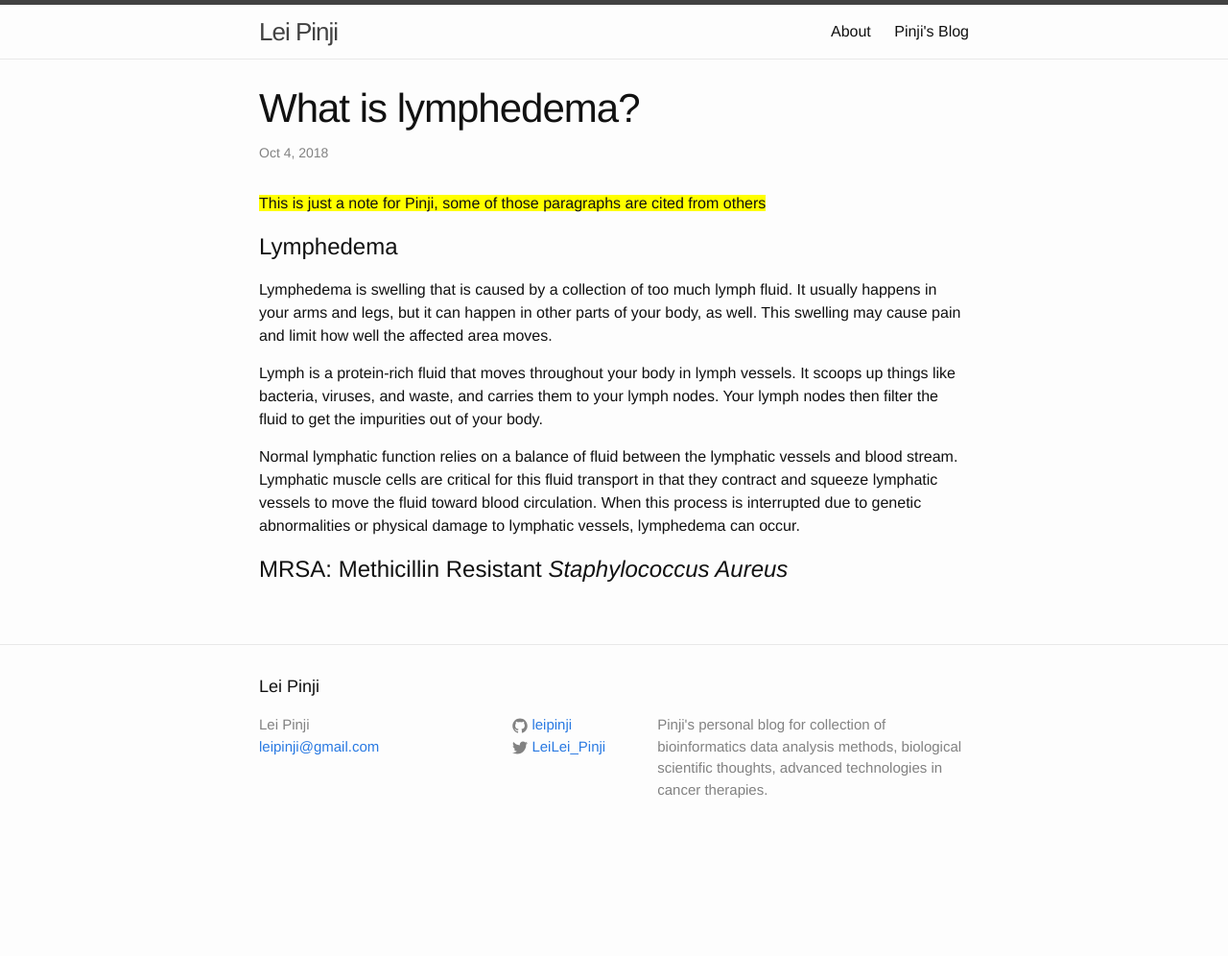
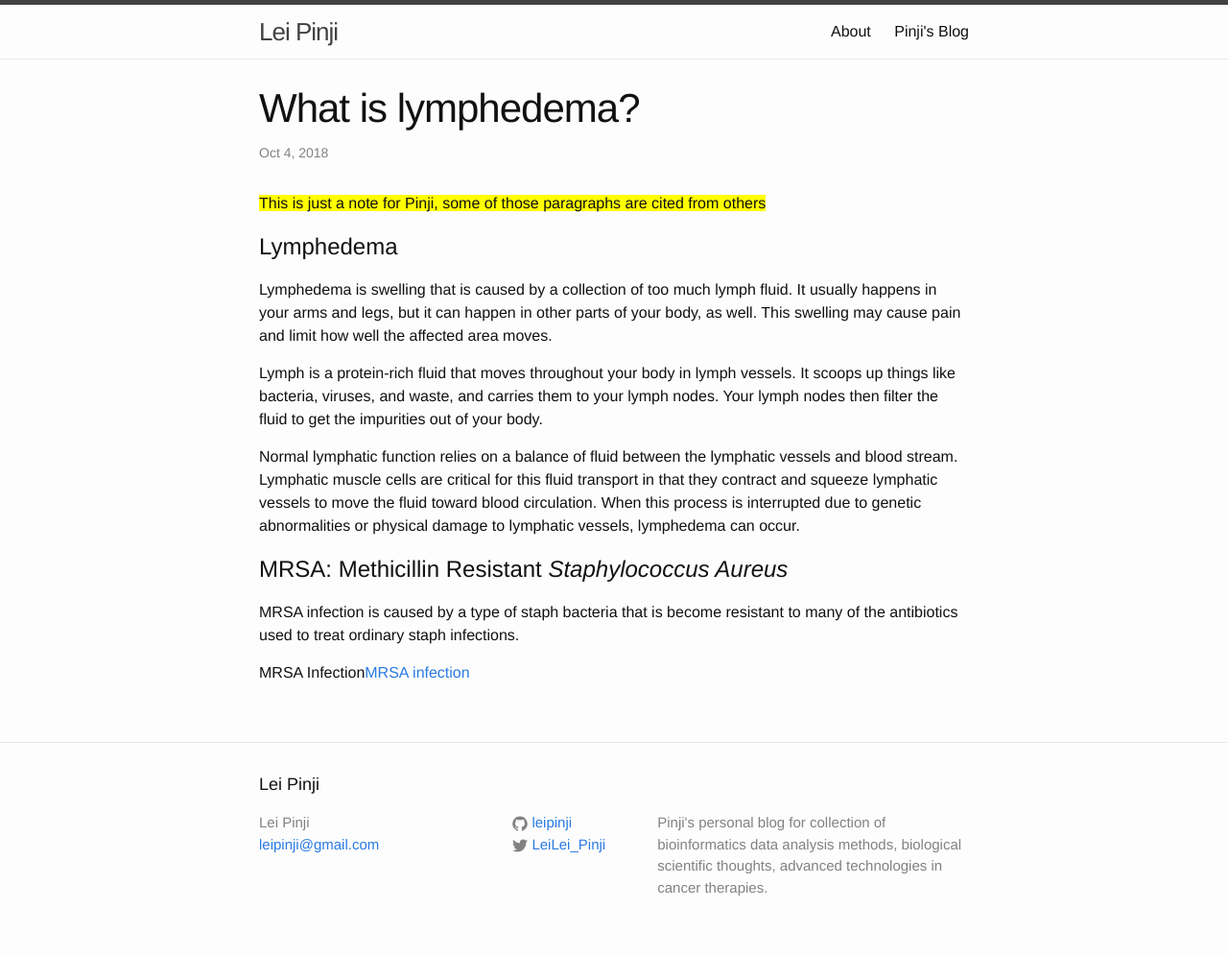
Before and after one commit to leipinji/leipinji.github.io, a Jekyll site: the page built from _posts/2018-10-04-lymphedema.md, in a window 1280 px wide. Shown: the whole page at 96% size. Built offline with Jekyll 4.4.1, drawn with Linux system fonts in a browser that asks for light colours; before the commit the page ends 900 px from its top, so only the background shows below that.

Commit message:
add new link of MRSA infection

```diff
--- a/_posts/2018-10-04-lymphedema.md
+++ b/_posts/2018-10-04-lymphedema.md
@@ -15,3 +15,7 @@ Lymph is a protein-rich fluid that moves throughout your body in lymph vessels.
 Normal lymphatic function relies on a balance of fluid between the lymphatic vessels and blood stream. Lymphatic muscle cells are critical for this fluid transport in that they contract and squeeze lymphatic vessels to move the fluid toward blood circulation. When this process is interrupted due to genetic abnormalities or physical damage to lymphatic vessels, lymphedema can occur.
 
 # MRSA: Methicillin Resistant *Staphylococcus Aureus*
+
+MRSA infection is caused by a type of staph bacteria that is become resistant to many of the antibiotics used to treat ordinary staph infections.
+
+MRSA Infection[MRSA infection](https://www.mayoclinic.org/diseases-conditions/mrsa/symptoms-causes/syc-20375336)
```
